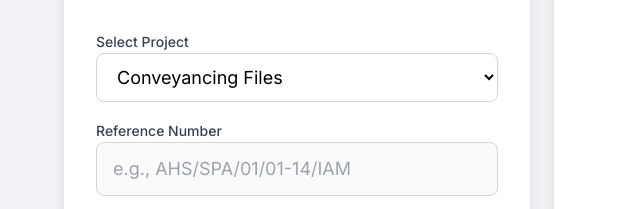
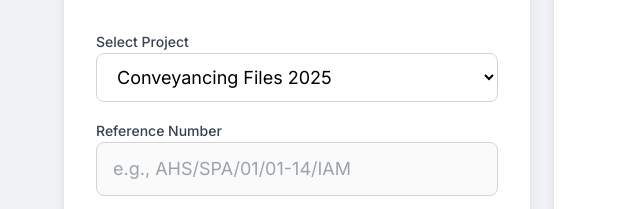
Before and after one commit to InfoRubix/asiahhisam, a plain HTML site: page index.html in a window 1280 px wide. Shown: the part 299-508 px from the top of the page, 0-640 px from the left. Drawn offline with nearby package versions, Linux system fonts and the light colour scheme; no server answers.

Commit message:
Update index.html

```diff
--- a/index.html
+++ b/index.html
@@ -101,7 +101,7 @@
         // --- Configuration ---
         const PROJECTS = [
             {
-                name: "Conveyancing Files",
+                name: "Conveyancing Files 2025",
                 url: "https://docs.google.com/spreadsheets/d/e/2PACX-1vQhVOvcKbqZZuAuYE-FgLykZX5PRpeTMgJ1SpAAKAcZRRTb8Bt8cPOSQXj0EWL6iC7eQRofXmggke-T/pub?gid=0&single=true&output=csv",
                 timeline: "conveyancing",
                 columns: {
@@ -109,6 +109,17 @@
                     vendor: 4,      // Column E
                     purchaser: 6,   // Column G
                     stage: 14       // Column O
+                }
+            },
+            {
+                name: "Conveyancing Files 2024",
+                url: "https://docs.google.com/spreadsheets/d/e/2PACX-1vSB2MclDoTgOexIAo9AoXkTaIpOn3mKJi1JFeiLm_vWl14wdaXk6EHeUelLpnueM0JAEO6z7GEeezEX/pub?gid=0&single=true&output=csv",
+                timeline: "conveyancing",
+                columns: {
+                    search: 0,      // Column A
+                    vendor: 3,      // Column D
+                    purchaser: 5,   // Column F
+                    stage: 13       // Column N
                 }
             },
             {
```
